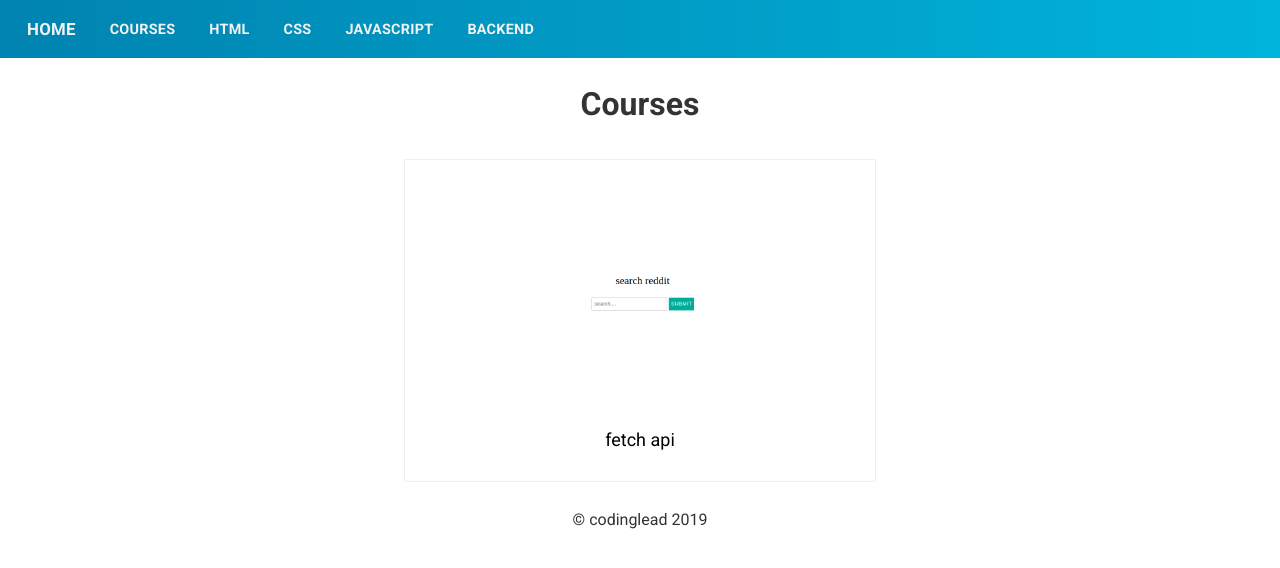
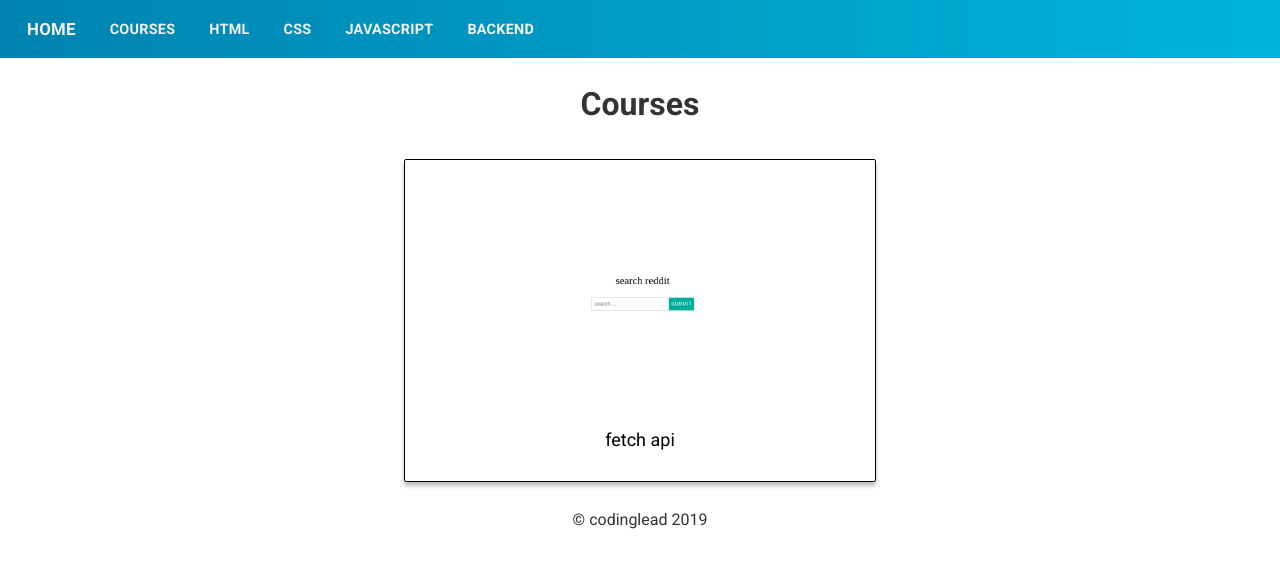
Before and after one commit to codinglead/codinglead.github.io, a Jekyll site: the page built from courses.html, in a window 1280 px wide. Shown: the top 568 px of the page. Built offline with Jekyll 4.4.1, drawn with Linux system fonts in a browser that asks for light colours; comment, search, counter and statistics services are not loaded.

Commit message:
modify styles of course__link class

```diff
--- a/css/layout.css
+++ b/css/layout.css
@@ -11,7 +11,8 @@
 .course__link {
   display: inline-block;
   padding: 10px;
-  border: 1px solid #eee;
+  border: 1px solid #000000;
+  box-shadow: 0px 4px 4px 0px #00000040;
   color: #000;
   border-radius: 2px;
   text-decoration: none;
```
